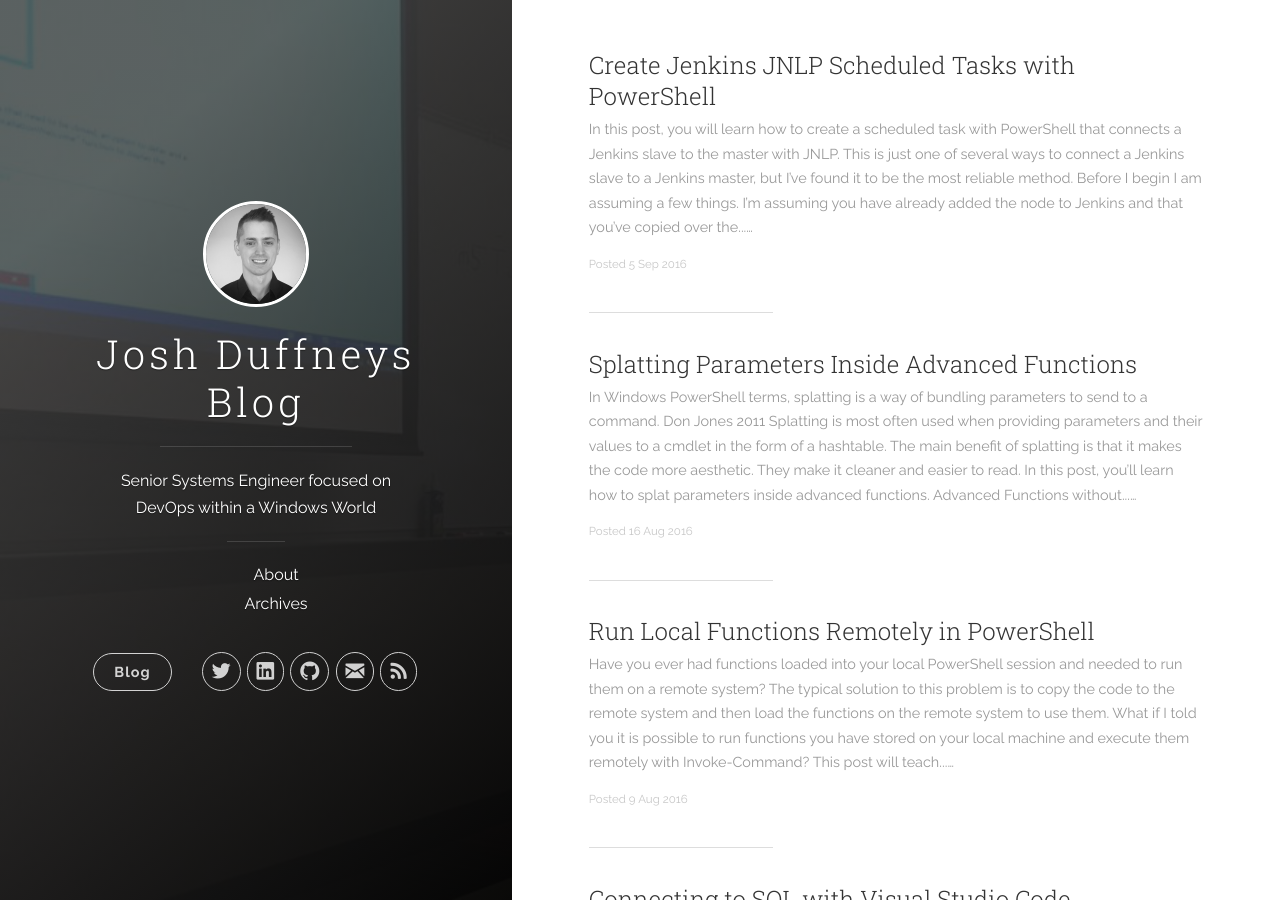
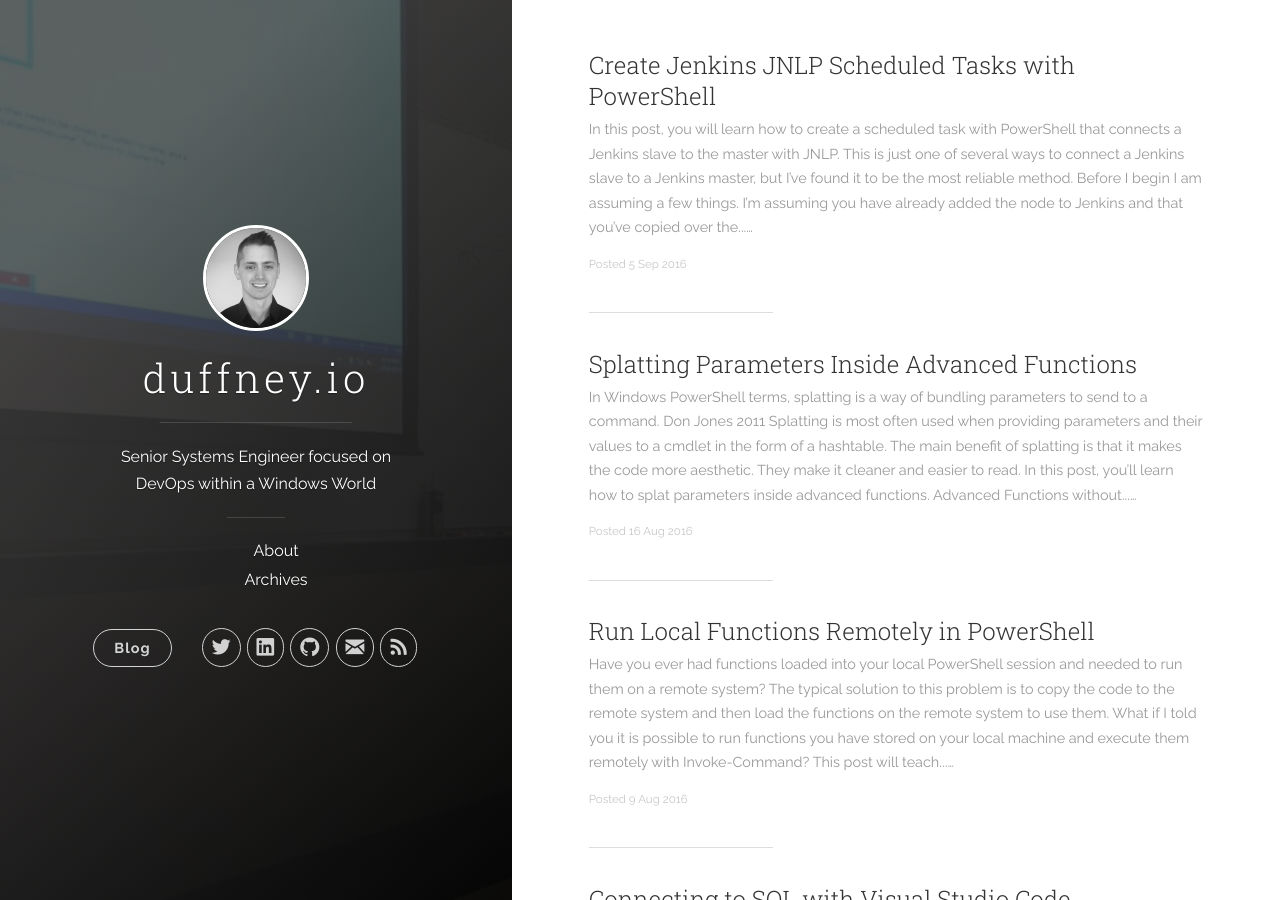
Before and after one commit to AzureDevOps3/duffney.github.io, a Jekyll site: the page built from index.html, in a window 1280 px wide and 900 px high. Built offline with Jekyll 4.4.1, drawn with Linux system fonts in a browser that asks for light colours; nearby versions of some CDN libraries; the list of posts is cut into pages by our own code.

Commit message:
changing blog title

```diff
--- a/_config.yml
+++ b/_config.yml
@@ -1,5 +1,5 @@
 # Site settings
-title: Josh Duffneys Blog
+title: duffney.io
 description: 'Senior Systems Engineer focused on DevOps within a Windows World'
 url: 'http://duffney.io'
 #enforce_ssl: duffney.io
```
